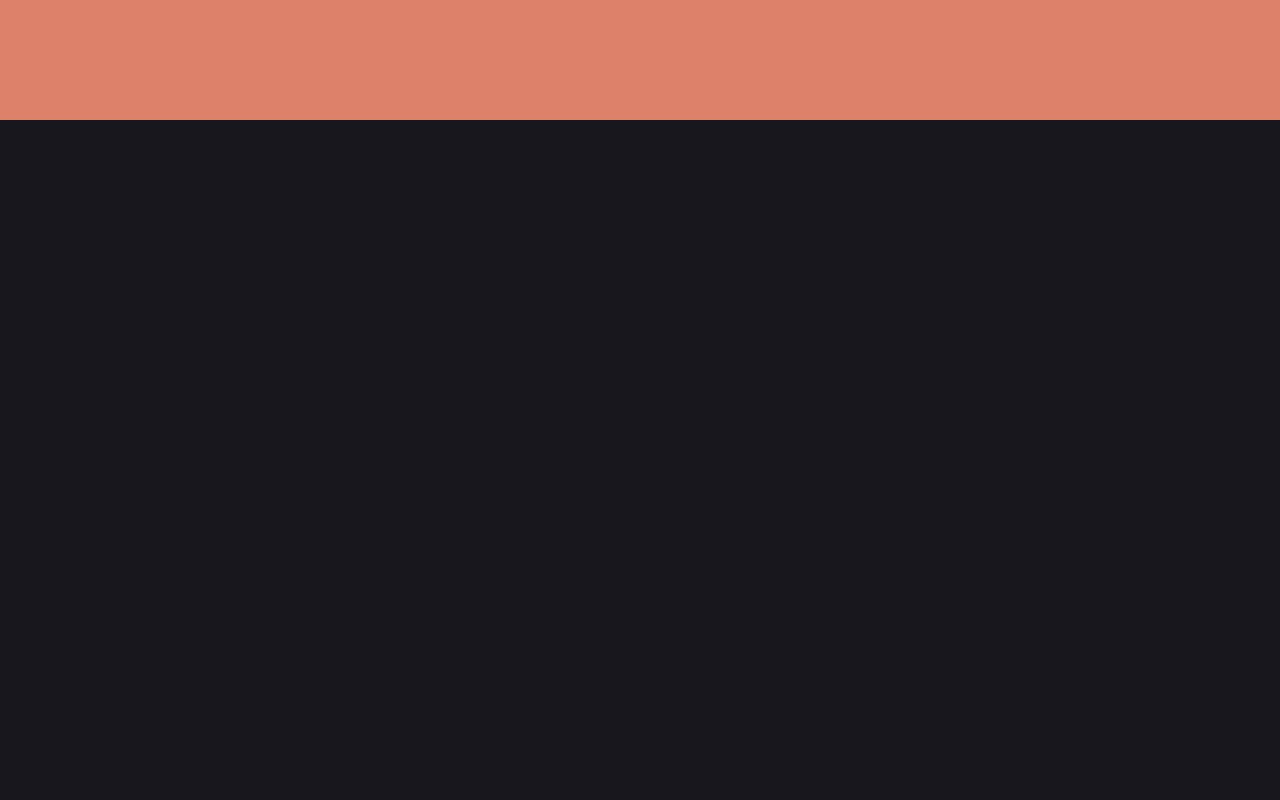
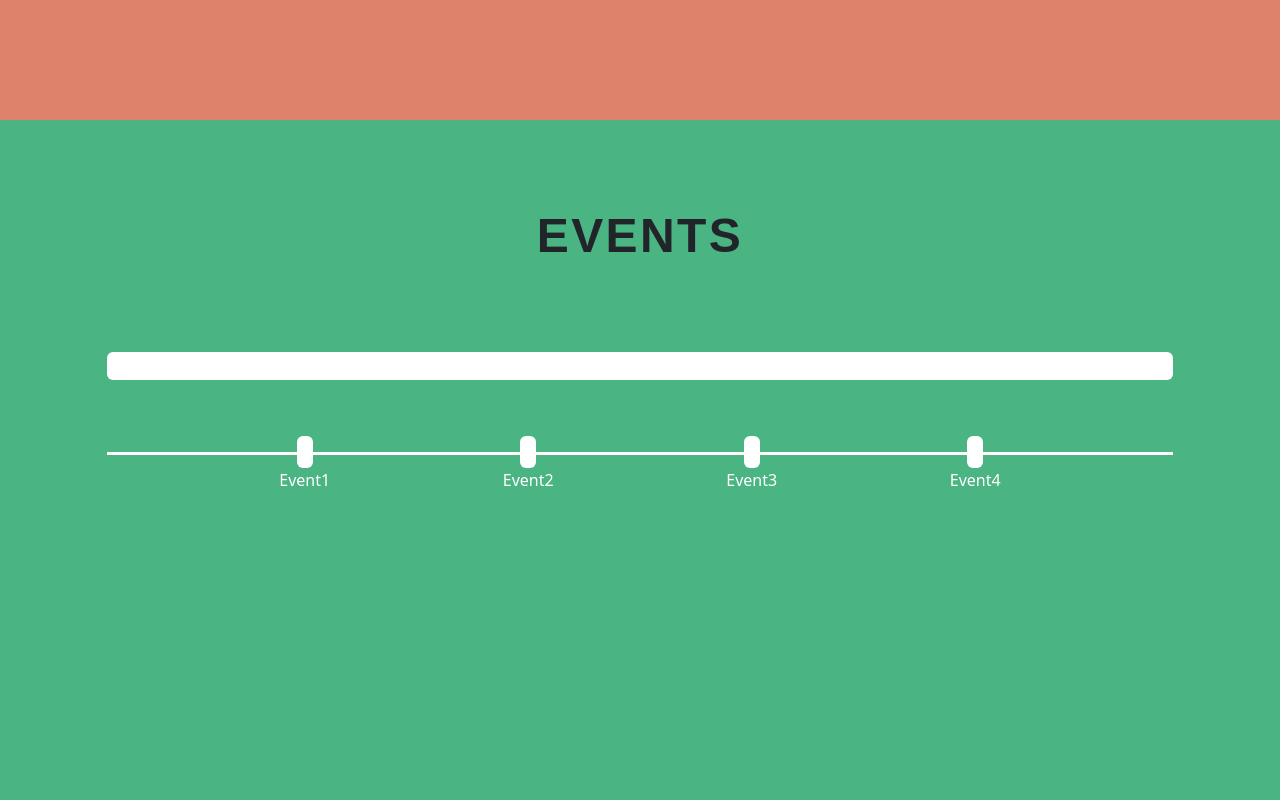
Before and after one commit to RutujLangde/ieeewebtest, a plain HTML site: page index.html in a window 1280 px wide. Shown: the part 1480-2280 px from the top of the page. Drawn offline with nearby package versions, Linux system fonts and the light colour scheme; a web font is replaced by a local one.

Commit message:
event section

```diff
--- a/index.html
+++ b/index.html
@@ -17,12 +17,7 @@
 
     <link href="https://cdn.jsdelivr.net/npm/bootstrap@5.3.3/dist/css/bootstrap.min.css" rel="stylesheet"
         integrity="sha384-QWTKZyjpPEjISv5WaRU9OFeRpok6YctnYmDr5pNlyT2bRjXh0JMhjY6hW+ALEwIH" crossorigin="anonymous">
-        <style>
-            a {
-                color: inherit;
-                text-decoration: none;
-            }
-        </style>
+
 </head>
 
 <body>
@@ -59,6 +54,43 @@
 
     <section class="events">
 
+    <div class="titel">
+        EVENTS
+    </div>
+
+    <div class="d-flex flex-column">
+        <div class="eventdis">
+            <div class="slick-slider">
+                <div class="slick-track">
+                    <div>
+
+                    </div>
+                </div>
+            </div>
+        </div>
+        <div class="eventline">
+           <hr class="hr">
+           <div class="eventname d-flex flex-row justify-content-evenly">
+                <div class="d-flex flex-column justify-content-center align-items-center ">
+                    <div class="node"></div>
+                    <p>event1</p>
+                </div>
+                <div class="d-flex flex-column justify-content-center align-items-center">
+                    <div class="node"></div>
+                    <p>event2</p>
+                </div>
+                <div class="d-flex flex-column justify-content-center align-items-center" >
+                    <div class="node"></div>
+                    <p>event3</p>
+                </div>
+                <div class="d-flex flex-column justify-content-center align-items-center">
+                    <div class="node"></div>
+                    <p>event4</p>
+                </div>
+           </div>
+        </div>
+    </div>
+
     </section>
 
     <section class="teams">
--- a/src/css/events.css
+++ b/src/css/events.css
@@ -1,3 +1,74 @@
 .events{
-    background-color: rgb(21, 23, 27);
+    background-color: #4AB582;
+
 }
+
+.titel{
+    width: 100vw;
+    padding-top: 10vh;
+    display: flex;
+    justify-content: center;
+    align-items: center;
+    font-family: "Unbounded", sans-serif;
+    font-weight: 800;
+    font-size: 3rem;
+    letter-spacing: .05em;
+}
+
+.eventdis{
+    width: 83.333333%;
+    height: 100%;
+    margin-top: 10vh;
+    margin-left: auto;
+    margin-right: auto;
+    border-width: 2px;
+    border-radius: 0.375rem;
+    padding: 1rem;
+    padding-bottom: 0.75rem;
+    border-color: rgb(0 0 0 );
+    background-color: rgb(255 255 255);
+}
+
+.slick-slider{
+    position: relative;
+    display: block;
+}
+
+.slick-track {
+    position: relative;
+    top: 0;
+    left: 0;
+    display: block;
+    margin-left: auto;
+    margin-right: auto;
+    width: 9646px;
+    opacity: 1;
+    transform: translate3d(-742px, 0px, 0px);
+}
+
+.eventline{
+    width: 83.333333%;
+    margin-top: 3.5rem;
+    margin-bottom: 2.5rem;
+    margin-left: auto;
+    margin-right: auto;
+    position: relative;
+    color:rgb(255 255 255) ;
+}
+
+.hr{
+    opacity: 1;
+    position: absolute;
+    background-color: rgb(255 255 255);
+    border-width: 3px;
+    width: 100%;
+
+}
+
+.node{
+    background-color: rgb(255 255 255 );
+    border-radius: 0.375rem;
+    width: 1rem;
+    height: 2rem;
+
+}
--- a/src/css/style.css
+++ b/src/css/style.css
@@ -1,3 +1,5 @@
+@import url('https://fonts.googleapis.com/css2?family=Nova+Square&family=Ubuntu:wght@700&family=Unbounded:wght@200..900&display=swap');
+
 *{
     padding: 0;
     margin: 0;
```
